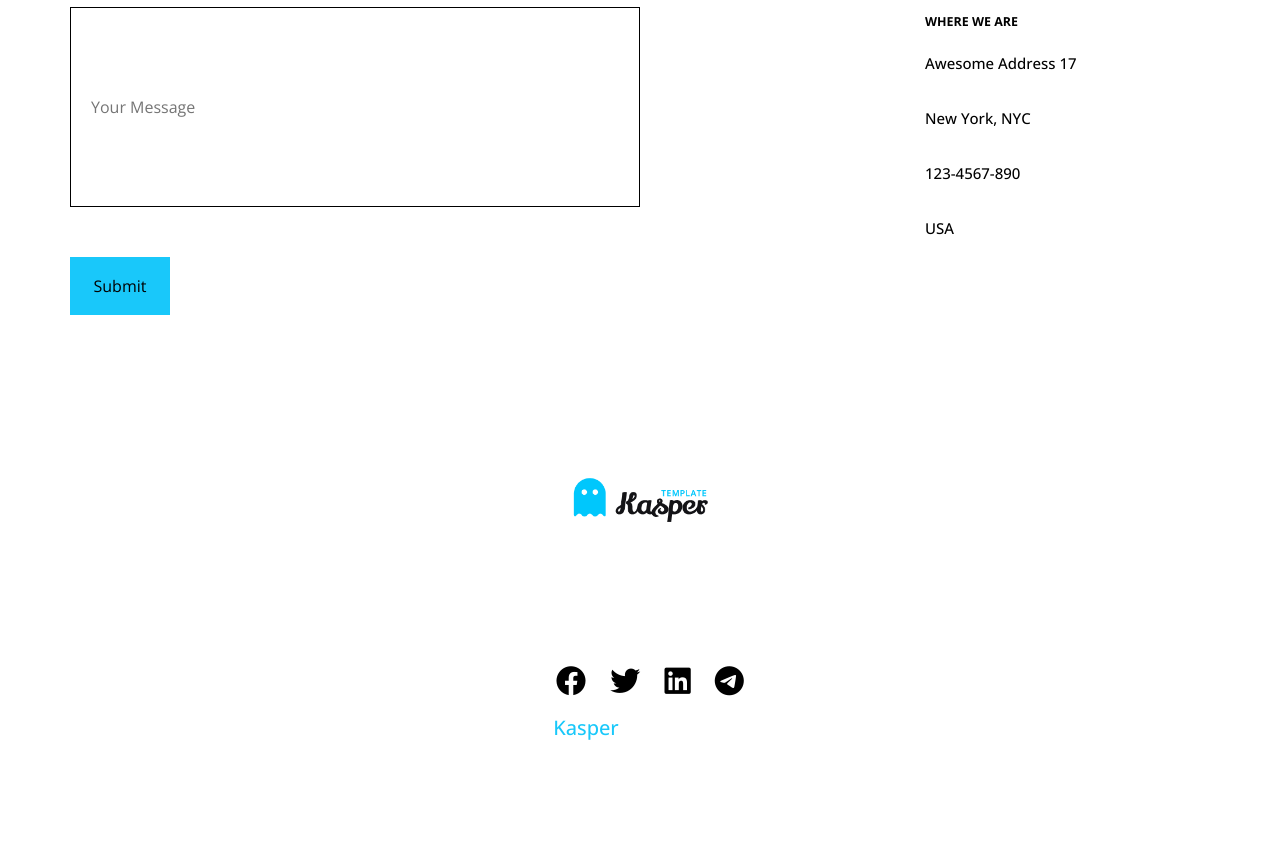
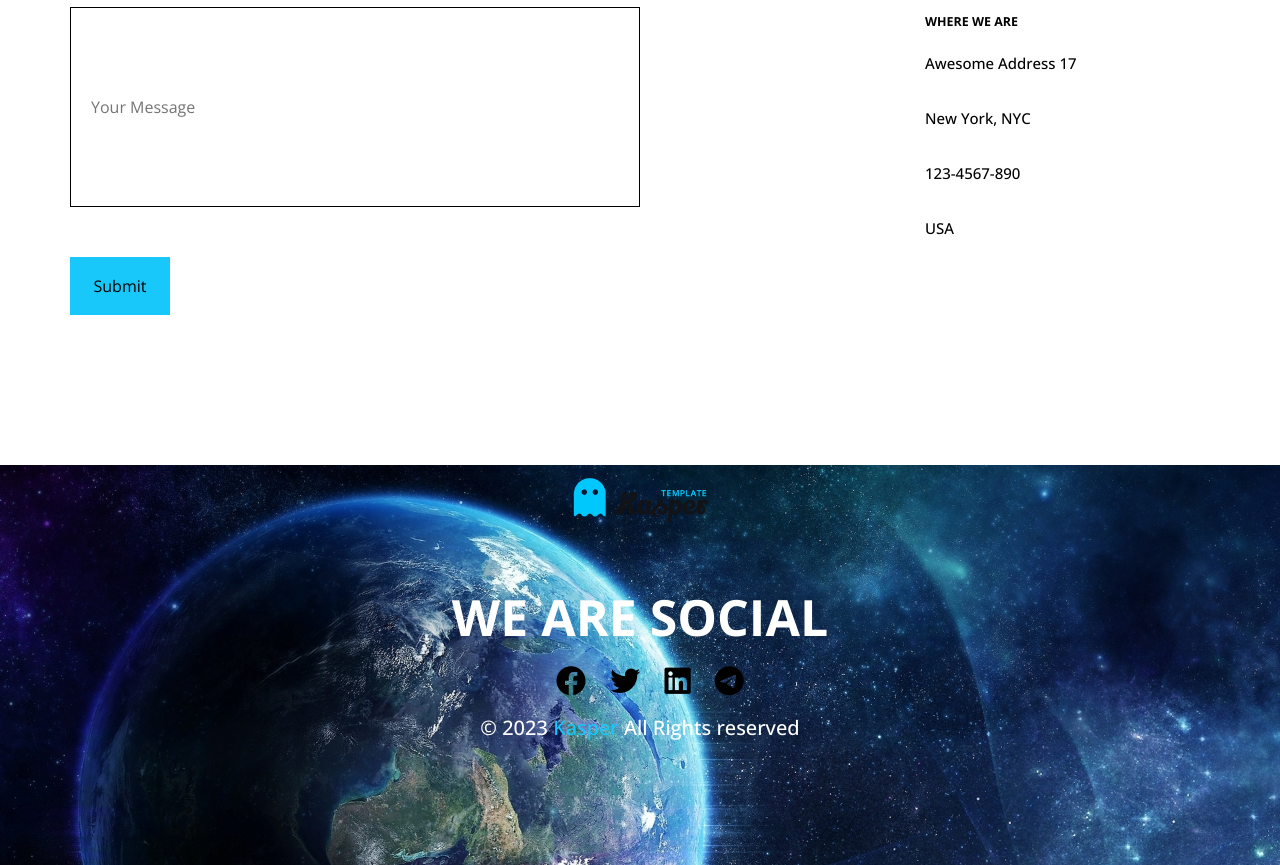
Before and after one commit to Josef8852/HTML-CSS-Template-2, a plain HTML site: page index.html in a window 1280 px wide. Shown: the part 7915-8780 px from the top of the page. Drawn offline with nearby package versions, Linux system fonts and the light colour scheme.

Commit message:
Update casper.css

```diff
--- a/CSS/casper.css
+++ b/CSS/casper.css
@@ -888,7 +888,7 @@ sup {
 /* start footer */
 
 footer {
-  background-image: url("./images/subscribe.jpg");
+  background-image: url("../images/subscribe.jpg");
   background-size: cover;
   text-align: center;
   height: 400px;
```
